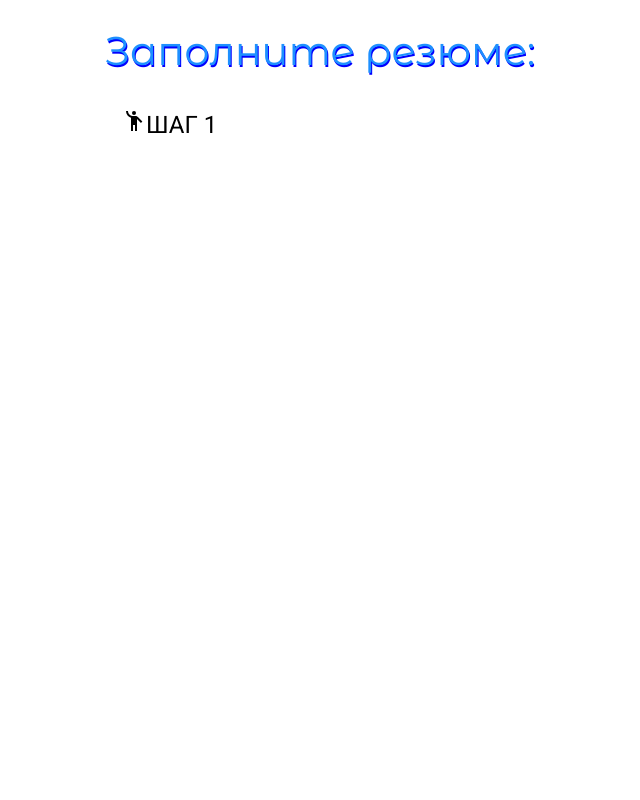
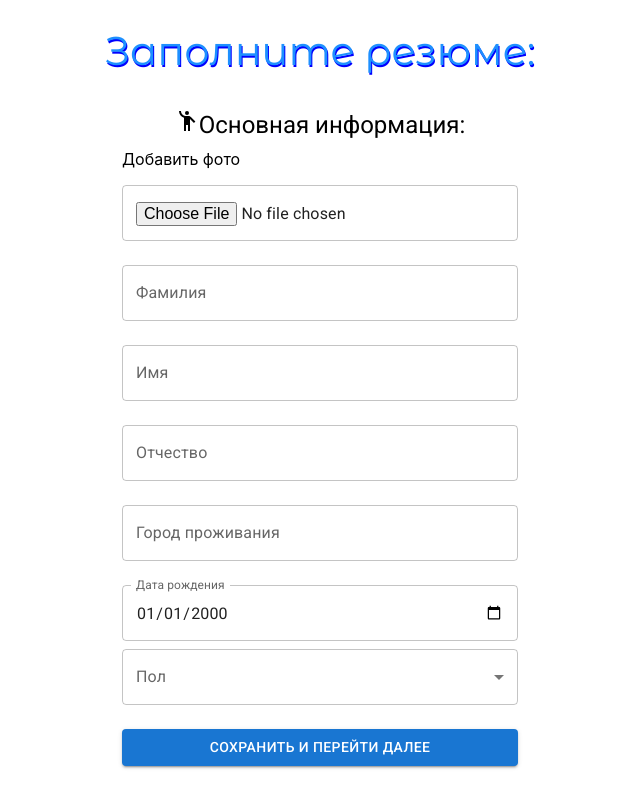
Before and after one commit to Vlad-Shaitanov/sigur_teast_task, a React (Create React App) app: page / in a window 1280 px wide. Shown: the whole page, without its empty margins (320-960 px from the left). Built offline with nearby package versions, Linux system fonts and the light colour scheme.

Commit message:
step1 fields

```diff
--- a/package.json
+++ b/package.json
@@ -5,6 +5,7 @@
   "dependencies": {
     "@emotion/react": "^11.4.1",
     "@emotion/styled": "^11.3.0",
+    "@hookform/resolvers": "^2.8.1",
     "@mui/icons-material": "^5.0.1",
     "@mui/material": "^5.0.2",
     "@mui/styles": "^5.0.1",
--- /dev/null
+++ b/src/components/PrimaryButton/PrimaryButton.js
@@ -0,0 +1,33 @@
+import React from "react";
+import Button from "@mui/material/Button";
+import { makeStyles, createStyles } from "@mui/styles";
+import { createTheme } from "@mui/material/styles";
+
+const theme = createTheme();
+
+const useStyles = makeStyles(() =>
+  createStyles({
+    root: {
+      margin: theme.spacing(3, 0, 2),
+    },
+  })
+);
+
+export const PrimaryButton = ({ children, ...props }) => {
+  const classes = useStyles();
+  return (
+    <Button
+      type="submit"
+      className={classes.root}
+      variant="contained"
+      color="primary"
+      fullWidth
+      sx={{
+        margin: theme.spacing(3, 0, 2),
+      }}
+      {...props}
+    >
+      {children}
+    </Button>
+  );
+};
--- /dev/null
+++ b/src/components/Select/Select.js
@@ -0,0 +1,51 @@
+import React from "react";
+import InputLabel from "@mui/material/InputLabel";
+import MenuItem from "@mui/material/MenuItem";
+import FormControl from "@mui/material/FormControl";
+import Select from "@mui/material/Select";
+
+export const SelectBlock = React.forwardRef((props, ref) => {
+  const [gender, setgender] = React.useState("");
+
+  const handleChange = (event) => {
+    setgender(event.target.value);
+  };
+
+  return (
+    <FormControl fullWidth>
+      <InputLabel id="genderSelect">Пол</InputLabel>
+      <Select {...props} inputRef={ref} value={gender} onChange={handleChange}>
+        <MenuItem value={10}>Мужской</MenuItem>
+        <MenuItem value={20}>Женский</MenuItem>
+      </Select>
+    </FormControl>
+  );
+});
+
+// export const SelectBlock = (props, ref) => {
+//   const [gender, setgender] = React.useState("");
+//   console.log("props", props);
+//
+//   const handleChange = (event) => {
+//     setgender(event.target.value);
+//   };
+//
+//   return (
+//     <FormControl fullWidth>
+//       <InputLabel id="genderSelect">Пол</InputLabel>
+//       <Select
+//         {...props}
+//         labelId="genderSelect"
+//         id="gender"
+//         // inputRef={ref}
+//         value={gender}
+//         label="Пол"
+//         name="Пол"
+//         onChange={handleChange}
+//       >
+//         <MenuItem value={10}>Мужской</MenuItem>
+//         <MenuItem value={20}>Женский</MenuItem>
+//       </Select>
+//     </FormControl>
+//   );
+// };
--- a/src/components/Step1/Step1.js
+++ b/src/components/Step1/Step1.js
@@ -1,37 +1,140 @@
 import React from "react";
 import Typography from "@mui/material/Typography";
 import EmojiPeopleIcon from "@mui/icons-material/EmojiPeople";
+import TextField from "@mui/material/TextField";
+import { useForm } from "react-hook-form";
+import * as yup from "yup";
+import { useHistory } from "react-router-dom";
+import { yupResolver } from "@hookform/resolvers/yup";
 import { MainContainer } from "../MainContainer/MainContainer";
 import { Form } from "../Form/Form";
-import { Input } from "../Input/Input";
-import { useForm } from "react-hook-form";
+import { PrimaryButton } from "../PrimaryButton/PrimaryButton";
+import { SelectBlock } from "../Select/Select";
+
+//Схема данных(как валидировать поля)
+const scheme = yup.object().shape({
+  firstName: yup
+    .string()
+    .matches(/^([^0-9]*)$/, "Имя не должно содержать числа")
+    .required("Обязательное поле"),
+  lastName: yup
+    .string()
+    .matches(/^([^0-9]*)$/, "Фамилия не должна содержать числа")
+    .required("Обязательное поле"),
+  date: yup
+    .date()
+    .min("1999-01-01", "Слишком маленькая дата")
+    .max("2010-01-01", "Слишком большая дата")
+    .required("Обязательное поле"),
+});
 
 export const Step1 = () => {
-  // const { register, handleSubmit, errors } = useForm({
-  //   mode: "onBlur",
-  // });
+  const history = useHistory();
+  const {
+    register,
+    handleSubmit,
+    watch,
+    formState: { errors },
+  } = useForm({
+    mode: "onBlur", //Режим валидации(по событию)
+    resolver: yupResolver(scheme), //Запуск внешнего метода проверки
+  });
+
+  const watcher = watch("gender");
+
+  const onSubmit = (data) => {
+    console.log("DATA", data);
+
+    //Переход к следующему шагу
+    // history.push("/step2/");
+  };
 
   return (
     <MainContainer>
-      <Typography component="h2" variant="h5">
+      <Typography component="h2" variant="h5" sx={{ textAlign: "center" }}>
         <EmojiPeopleIcon />
-        ШАГ 1
+        Основная информация:
       </Typography>
-      <Form>
-        {/*<Input*/}
-        {/*ref={register}*/}
-        {/*id="lastName"*/}
-        {/*type="text"*/}
-        {/*label="Фамилия"*/}
-        {/*name="lastName"*/}
-        {/*/>*/}
-        {/*<Input*/}
-        {/*ref={register}*/}
-        {/*id="firstName"*/}
-        {/*type="text"*/}
-        {/*label="Имя"*/}
-        {/*name="firstName"*/}
-        {/*/>*/}
+      <Form onSubmit={handleSubmit(onSubmit)}>
+        <label htmlFor="photo">Добавить фото</label>
+        <TextField
+          {...register("photo")}
+          variant="outlined"
+          margin="normal"
+          fullWidth
+          id="photo"
+          type="file"
+          accept=".jpeg, .jpg, .png"
+          name="photo"
+        />
+        <TextField
+          {...register("lastName")}
+          variant="outlined"
+          margin="normal"
+          fullWidth
+          id="lastName"
+          type="text"
+          label="Фамилия"
+          name="lastName"
+          error={!!errors.lastName}
+          helperText={errors?.lastName?.message}
+        />
+        <TextField
+          {...register("firstName")}
+          variant="outlined"
+          margin="normal"
+          fullWidth
+          id="firstName"
+          type="text"
+          label="Имя"
+          name="firstName"
+          error={!!errors.firstName}
+          helperText={errors?.firstName?.message}
+        />
+        <TextField
+          {...register("secondName")}
+          variant="outlined"
+          margin="normal"
+          fullWidth
+          id="secondName"
+          type="text"
+          label="Отчество"
+          name="secondName"
+        />
+        <TextField
+          {...register("city")}
+          variant="outlined"
+          margin="normal"
+          fullWidth
+          id="city"
+          type="text"
+          label="Город проживания"
+          name="city"
+        />
+        <TextField
+          {...register("date")}
+          variant="outlined"
+          margin="normal"
+          fullWidth
+          id="date"
+          label="Дата рождения"
+          type="date"
+          name="date"
+          defaultValue="2000-01-01"
+          InputLabelProps={{
+            shrink: true,
+          }}
+          error={!!errors.date}
+          helperText={errors?.date?.message}
+        />
+        <SelectBlock
+          //{...register("gender")}
+          ref={register()}
+          id="gender"
+          label="Пол"
+          name="gender"
+        />
+        <PrimaryButton>Сохранить и перейти далее</PrimaryButton>
       </Form>
     </MainContainer>
   );
```
Also changed, not shown: 1 other file (tests, documents, lock files or other folders).
